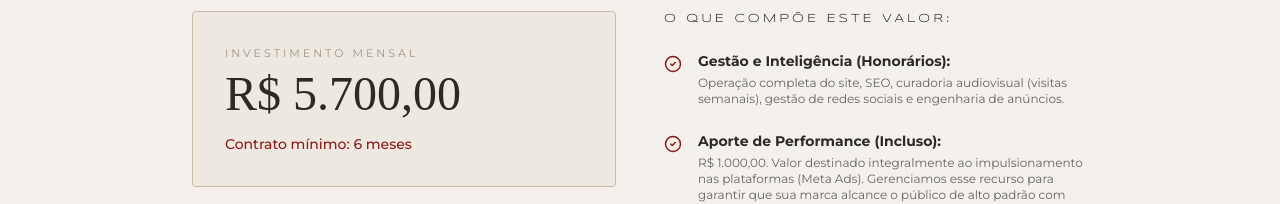
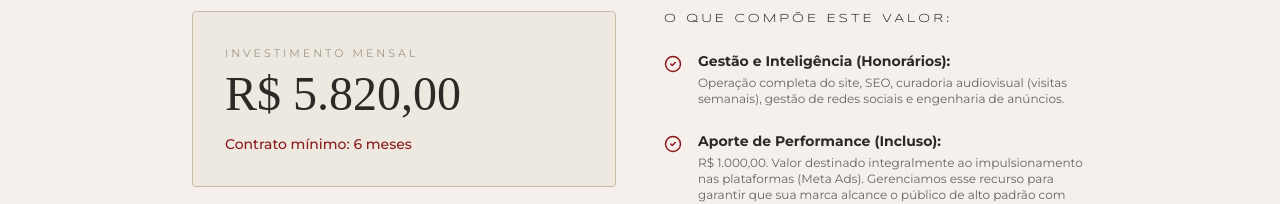
Before and after one commit to georgiaaaah/ghost-media-proposal, a React (Vite) app: page / in a window 1280 px wide. Shown: the part 6312-6516 px from the top of the page. Built offline with nearby package versions, Linux system fonts and the light colour scheme; a web font is replaced by a local one.

Commit message:
mudança preço

```diff
--- a/src/App.tsx
+++ b/src/App.tsx
@@ -511,7 +511,7 @@ export default function App() {
               <div className="p-8 bg-brand-bege rounded-brand-card border border-brand-bege-medio">
                 <p className="label-caps mb-2 text-brand-grafite-claro">Investimento Mensal</p>
                 <div className="flex items-baseline gap-2">
-                  <span className="text-5xl font-display font-light text-brand-grafite">R$ 5.700,00</span>
+                  <span className="text-5xl font-display font-light text-brand-grafite">R$ 5.820,00</span>
                 </div>
                 <p className="text-sm text-brand-vermelho font-medium mt-4">Contrato mínimo: 6 meses</p>
               </div>
```
